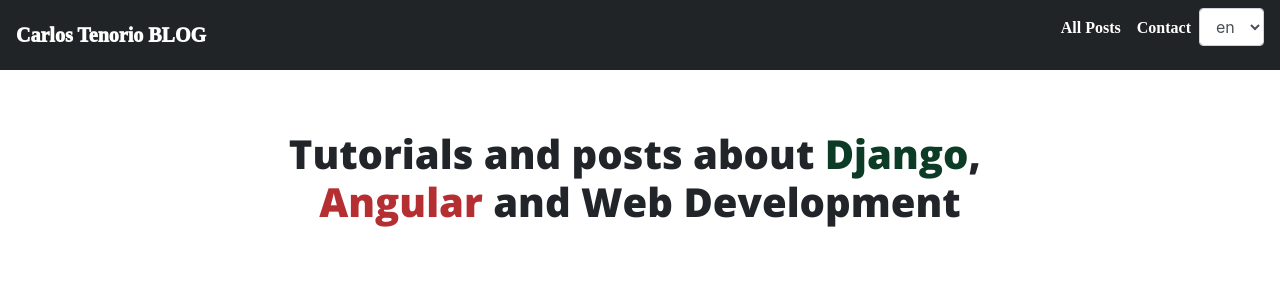
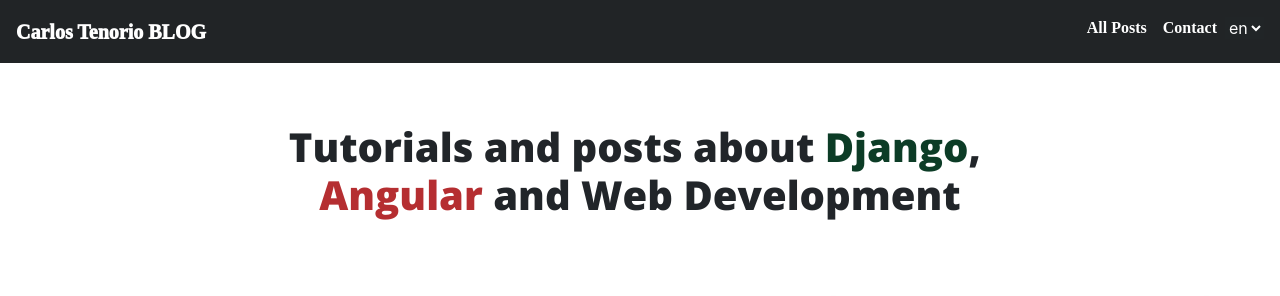
Before and after one commit to CarlosTenorio/myblog, a Django app: page /en/ in a window 1280 px wide. Shown: the top 296 px of the page. Run offline with Django 3.2, Linux system fonts and the light colour scheme; data that the repository does not hold is empty; style sheets or scripts are compiled from the project's sources; some libraries are stand-ins or nearby versions.

Commit message:
Change style of form to change the lenguage

```diff
--- a/blog/templates/components/navbar.html
+++ b/blog/templates/components/navbar.html
@@ -21,7 +21,7 @@
       <li class="nav-item">
         <form action="{% url 'set_language' %}" method="post">{% csrf_token %}
             <input name="next" type="hidden" value="{{ redirect_to }}" />
-            <select name="language" onchange="this.form.submit()" class="form-control" >
+            <select name="language" onchange="this.form.submit()" class="select-lenguage" >
                 {% get_current_language as LANGUAGE_CODE %}
                 {% get_available_languages as LANGUAGES %}
                 {% get_language_info_list for LANGUAGES as languages %}
--- a/src/less/components/navbar.less
+++ b/src/less/components/navbar.less
@@ -21,3 +21,14 @@
     color: @brand-secondary;
   }
 }
+
+.select-lenguage {
+  background-color: #212527;
+  color: white;
+  border: none;
+  margin-top: 9px;
+
+  &:hover {
+    cursor: pointer;
+  }
+}
```
